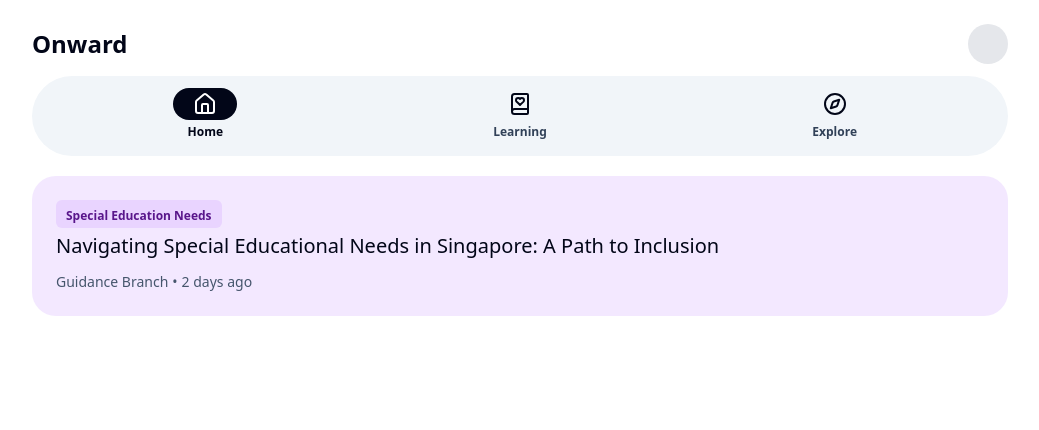
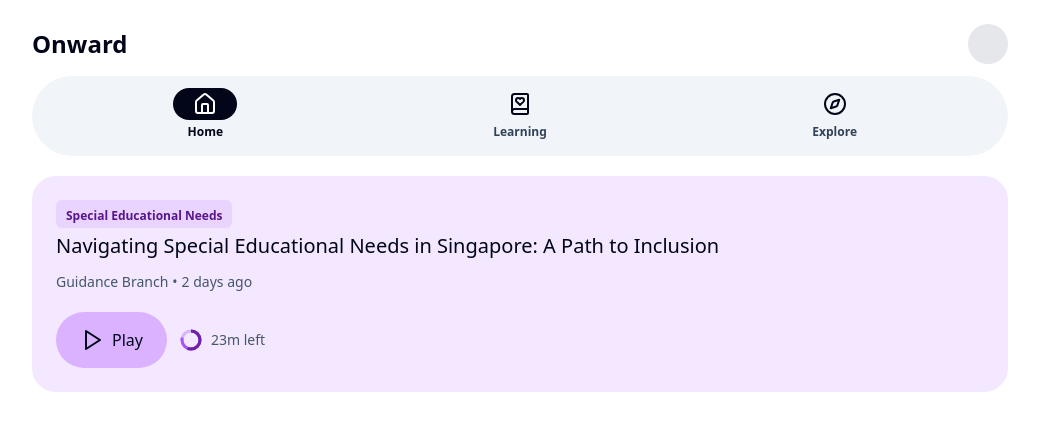
Before and after one commit to String-sg/onward, a SvelteKit app in the folder apps/learner/: page / in a window 1280 px wide. Shown: the top 430 px of the page, without its empty margins (120-1159 px from the left). Built offline with nearby package versions, Linux system fonts and the light colour scheme.

Commit message:
feat(learner): add svg for ring progress for three circles

```diff
--- a/apps/learner/src/routes/(app)/+page.svelte
+++ b/apps/learner/src/routes/(app)/+page.svelte
@@ -1,8 +1,12 @@
+<script>
+  import { Play } from '@lucide/svelte';
+</script>
+
 <div class="px-6 pt-5">
   <div class="flex flex-col rounded-3xl bg-purple-100 p-6">
     <div class="flex flex-wrap gap-1">
       <div class="rounded-md bg-purple-200 px-2.5 py-0.5">
-        <span class="text-xs font-semibold text-purple-900">Special Education Needs</span>
+        <span class="text-xs font-semibold text-purple-900">Special Educational Needs</span>
       </div>
     </div>
 
@@ -11,10 +15,50 @@
         Navigating Special Educational Needs in Singapore: A Path to Inclusion
       </span>
     </div>
+
     <div class="mt-3 flex gap-x-1">
       <span class="text-sm text-slate-600">Guidance Branch</span>
       <span class="text-sm text-slate-600">•</span>
       <span class="text-sm text-slate-600">2 days ago</span>
     </div>
+
+    <div class="mt-5 flex justify-start gap-3">
+      <button class="flex items-center justify-center gap-2 rounded-full bg-purple-300 px-6 py-4">
+        <Play />
+        <span>Play</span>
+      </button>
+
+      <div class="flex items-center justify-center gap-2">
+        <svg viewBox="0 0 24 24" class="h-6 w-6">
+          <circle cx="12" cy="12" r="9" stroke="#D8B4FE" fill="none" stroke-width="3px" />
+          <circle
+            cx="12"
+            cy="12"
+            r="9"
+            stroke="#A855F7"
+            fill="none"
+            stroke-width="3px"
+            stroke-dasharray="56.55"
+            stroke-dashoffset="12"
+            transform-origin="center"
+            transform="rotate(-90 0 0)"
+          />
+          <circle
+            cx="12"
+            cy="12"
+            r="9"
+            stroke="#6B21A8"
+            fill="none"
+            stroke-width="3px"
+            stroke-dasharray="56.55"
+            stroke-dashoffset="25"
+            transform-origin="center"
+            transform="rotate(-90 0 0)"
+          />
+        </svg>
+
+        <span class="text-sm text-slate-600">23m left</span>
+      </div>
+    </div>
   </div>
 </div>
```
